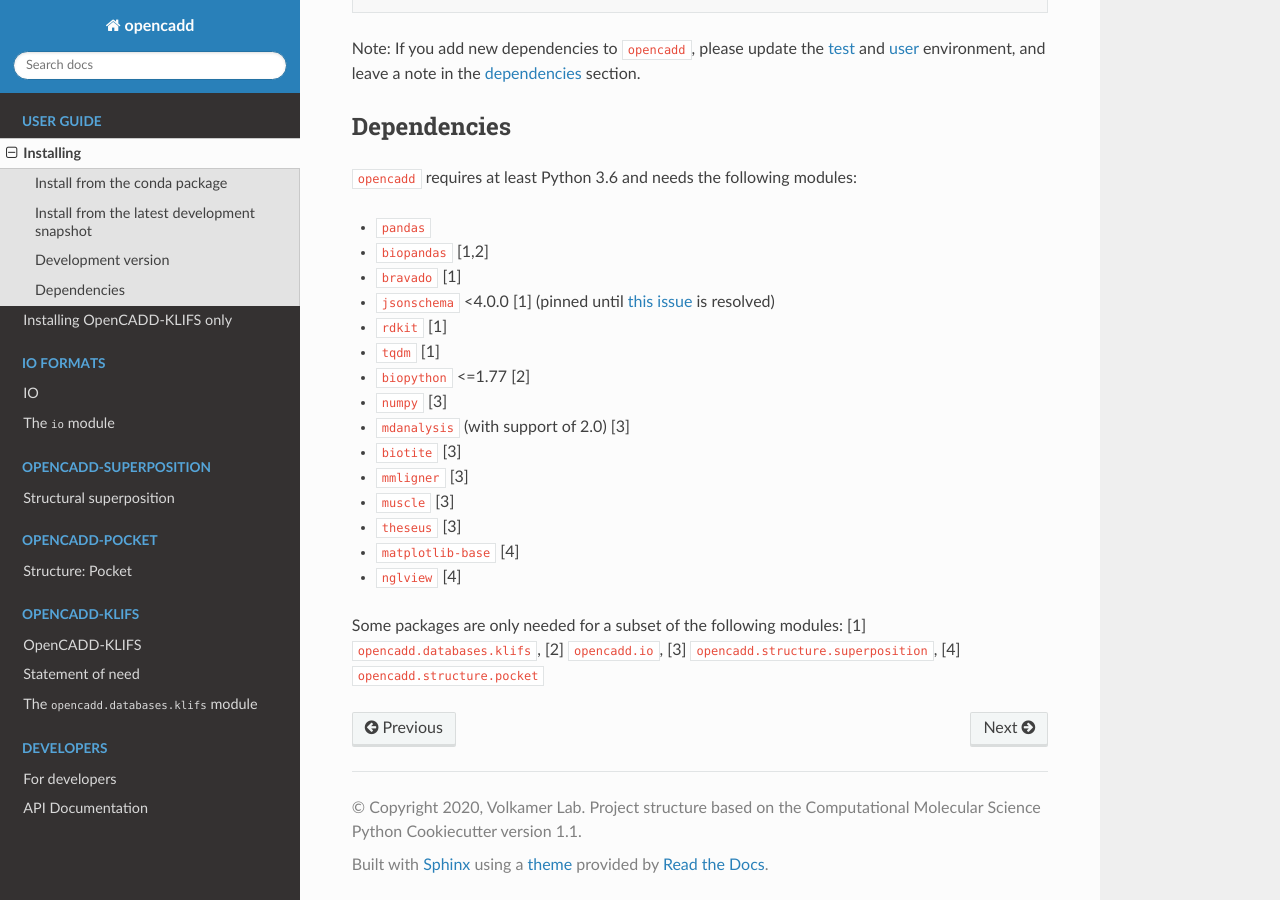
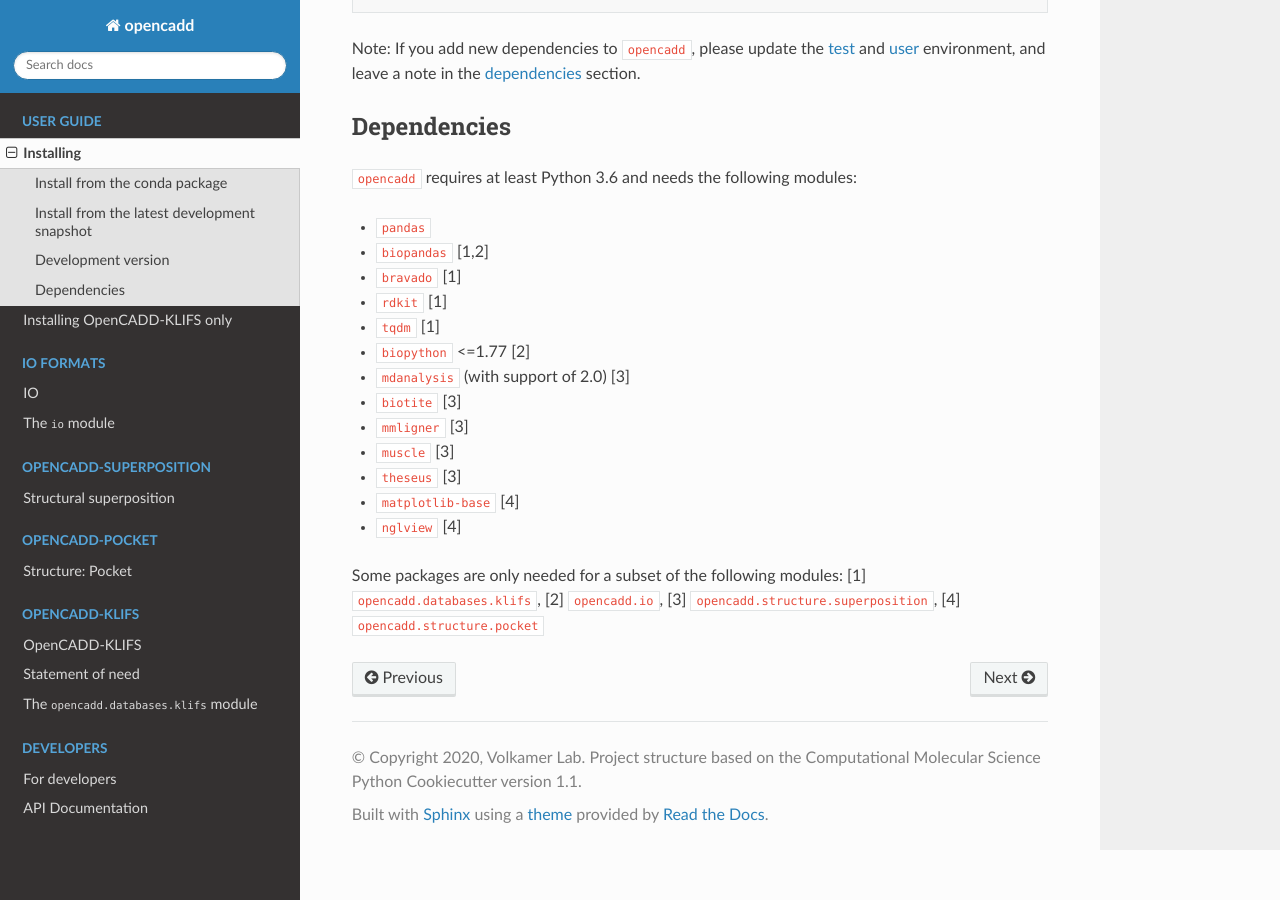
Before and after one commit to volkamerlab/opencadd, a Sphinx documentation site: the page built from docs/installing.rst, in a window 1280 px wide and 900 px high, scrolled down 1531 px. Built offline with Sphinx 7.4.7 and the Read the Docs theme 2.0.0, drawn with Linux system fonts in a browser that asks for light colours; pages that are not in the unit, such as notebooks, are missing from menus.

Commit message:
Remove numpy/jsonschema from docs depends

```diff
--- a/docs/installing.rst
+++ b/docs/installing.rst
@@ -90,11 +90,9 @@ Dependencies
 - ``pandas``
 - ``biopandas`` [1,2]
 - ``bravado`` [1]
-- ``jsonschema`` <4.0.0 [1] (pinned until `this issue <https://github.com/Yelp/bravado/issues/478>`_ is resolved)
 - ``rdkit`` [1]
 - ``tqdm`` [1]
 - ``biopython`` <=1.77 [2]
-- ``numpy`` [3]
 - ``mdanalysis`` (with support of 2.0) [3]
 - ``biotite`` [3]
 - ``mmligner`` [3]
```
